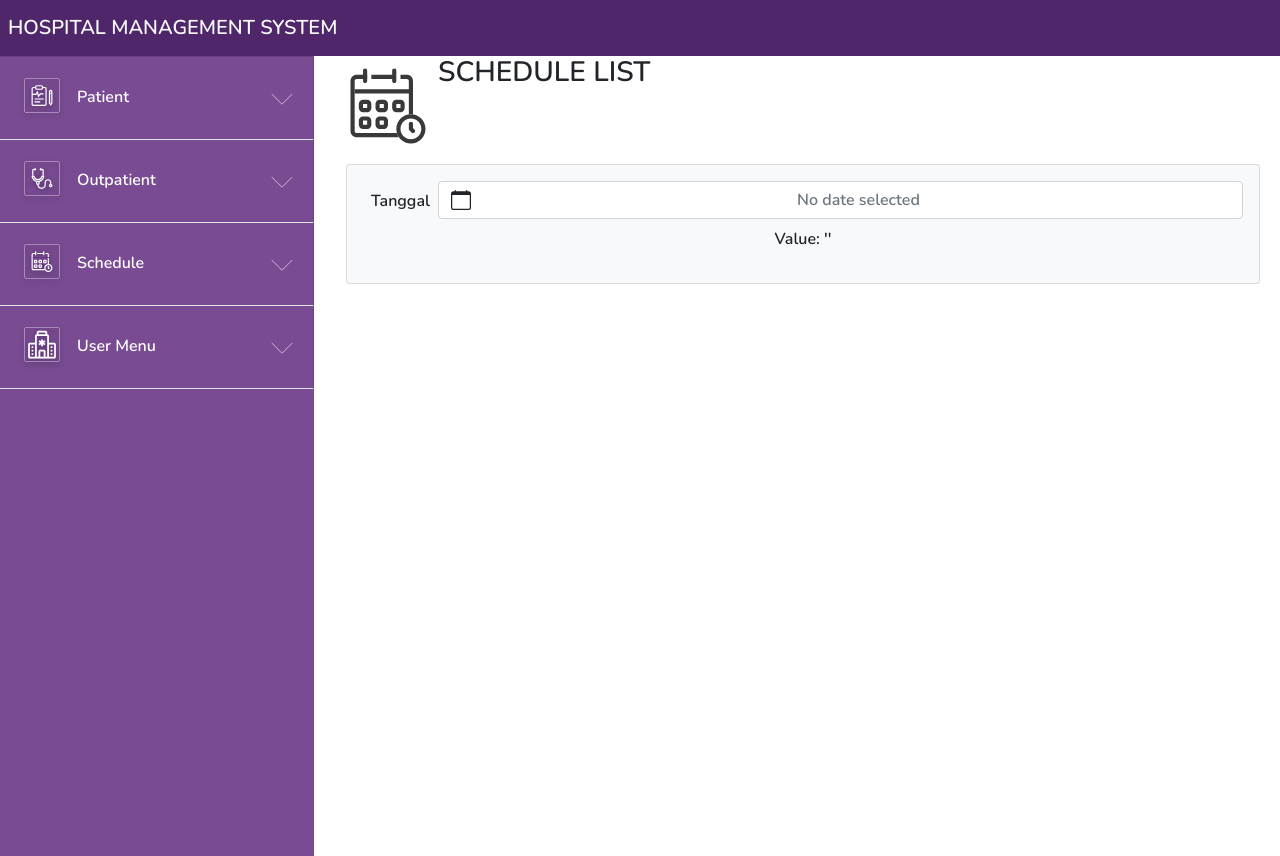
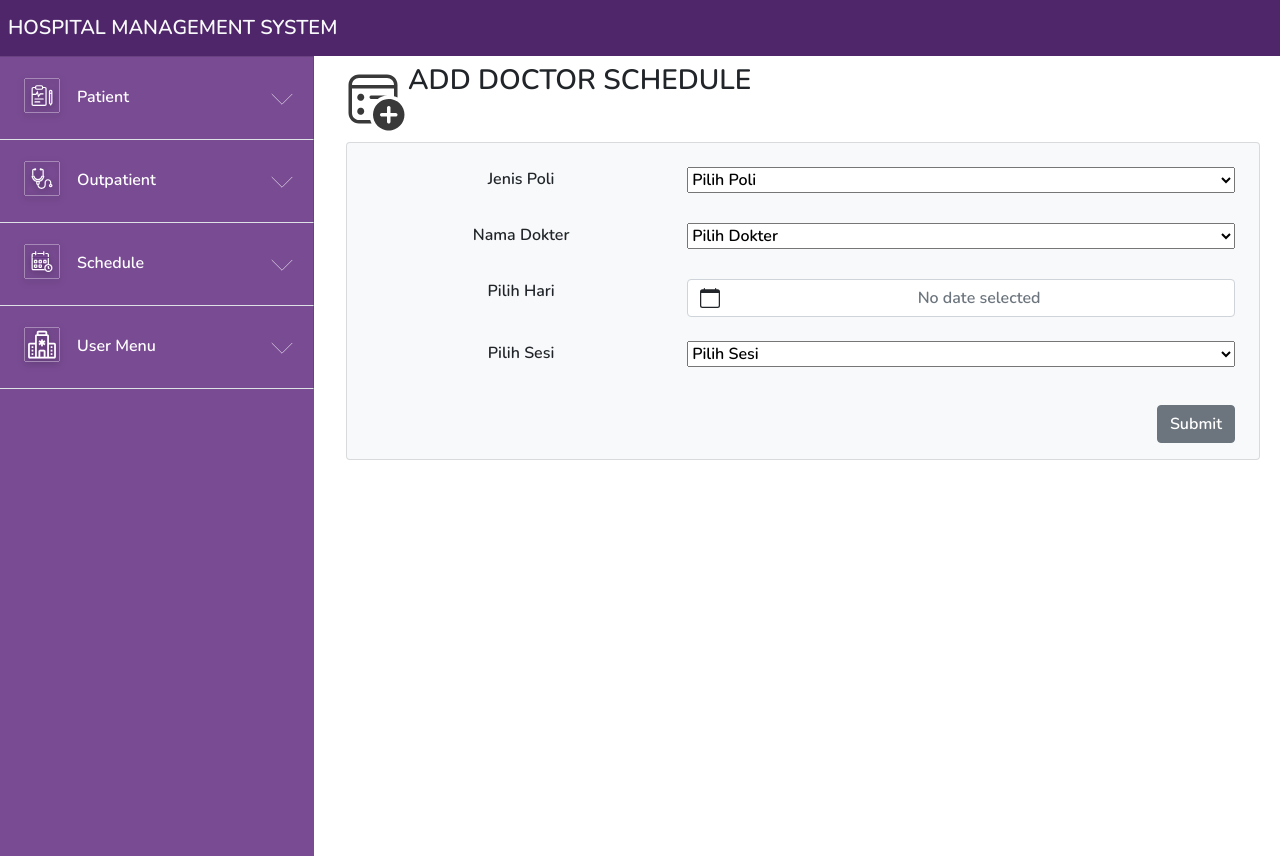
Before and after one commit to altacapstone36/frontend-vuejs, a Vue app: page /adddoctorschedule in a window 1280 px wide. Built offline with nearby package versions, Linux system fonts and the light colour scheme.

Commit message:
feat : adding schedulelist & doctorschedule 2

```diff
--- a/src/views/adddoctorschedule.vue
+++ b/src/views/adddoctorschedule.vue
@@ -1,20 +1,65 @@
 <template>
-<div class="container">
+<div class="container my-2">
         <div class="d-flex text-center">
-            <img src="@/assets/Icon/schedule list.svg" width="100"/>
-            <h3 class="textmargin">SCHEDULE LIST</h3>
+            <img src="@/assets/Icon/add doctor schedule.svg" width="70"/>
+            <h3 class="textmargin">ADD DOCTOR SCHEDULE</h3>
         </div>
         <div class="d-block">
             <b-card bg-variant="light" class="card text-center mx-2 my-2 text-purple">
-            <div class="d-flex">
-            <p class="m-0 p-2">Tanggal</p>
-            <b-form-datepicker id="example-datepicker" v-model="value" class="mb-2"></b-form-datepicker>
-            </div>
-            <div>
-                 <p>Value: '{{ value }}'</p>
-            </div>
-            </b-card>
+            <b-form @submit="onSubmit" @reset="onReset">
+    <table class="table table-borderless">
+        <tbody>
+                        <tr class="tablerow">
+                <td><p class="textmargin">Jenis Poli</p></td>
+                <td>
+                <b-form-select
+                        id="input-3"
+                        v-model="food"
+                        :options="poli"
+                        required
+                        class="w-100"
+                      ></b-form-select>
+                </td>
+            </tr>
+            <tr class="tablerow">
+                <td><p class="textmargin">Nama Dokter</p></td>
+                <td>
+                <b-form-select
+                        id="input-3"
+                        v-model="food"
+                        :options="dokter"
+                        required
+                        class="w-100"
+                      ></b-form-select>
+                </td>
+            </tr>
 
+             <tr class="tablerow">
+                <td><p class="textmargin">Pilih Hari</p></td>
+                <td>
+                <b-form-datepicker id="example-datepicker" v-model="value" class="mb-2"></b-form-datepicker>
+                </td>
+            </tr>
+            <tr class="tablerow">
+                <td><p class="textmargin">Pilih Sesi</p></td>
+                <td>
+                <b-form-select
+                        id="input-3"
+                        v-model="food"
+                        :options="sesi"
+                        required
+                        class="w-100"
+                      ></b-form-select>
+                </td>
+            </tr>
+                    </tbody>
+
+    </table>
+    <div class="d-flex mx-2 justify-content-end">
+    <b-button type="submit"  class="unguprimary btnset">Submit</b-button>
+    </div>
+    </b-form>
+        </b-card>
         </div>
 
     </div>
@@ -22,6 +67,17 @@
 
 <script>
 export default {
-    name: 'adddoctorSchedule'
+    name: 'adddoctorSchedule',
+    data() {
+      return {
+        name: '',
+        food: null,
+      poli: [{ text: 'Pilih Poli', value: null }, 'Carrots', 'Beans', 'Tomatoes', 'Corn'],
+      sesi: [{ text: 'Pilih Sesi', value: null }, 'Carrots', 'Beans', 'Tomatoes', 'Corn'],
+      dokter: [{ text: 'Pilih Dokter', value: null }, 'Carrots', 'Beans', 'Tomatoes', 'Corn'],
+
+
+            }
+    }
 }
 </script>
--- a/src/views/schedulelist.vue
+++ b/src/views/schedulelist.vue
@@ -1,7 +1,7 @@
 <template>
-    <div class="container">
+    <div class="container my-2">
         <div class="d-flex text-center">
-            <img src="@/assets/Icon/schedule list.svg" width="100"/>
+            <img src="@/assets/Icon/schedule list.svg" width="70"/>
             <h3 class="textmargin">SCHEDULE LIST</h3>
         </div>
         <div class="d-block">
```
